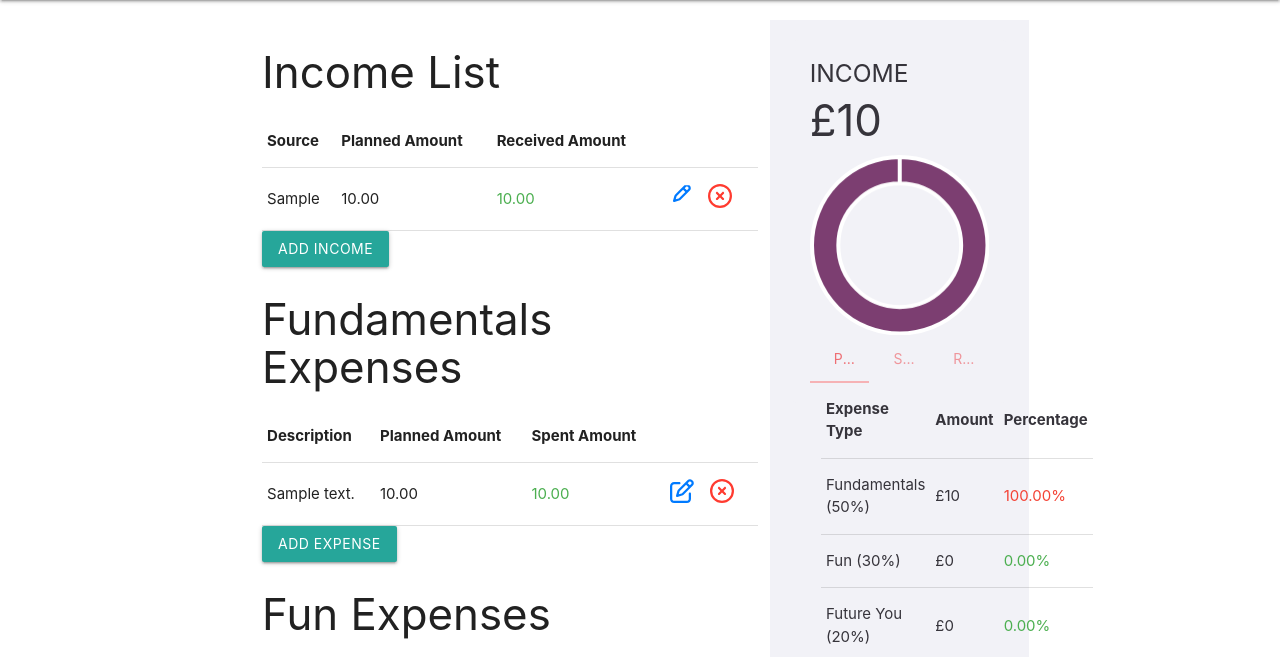
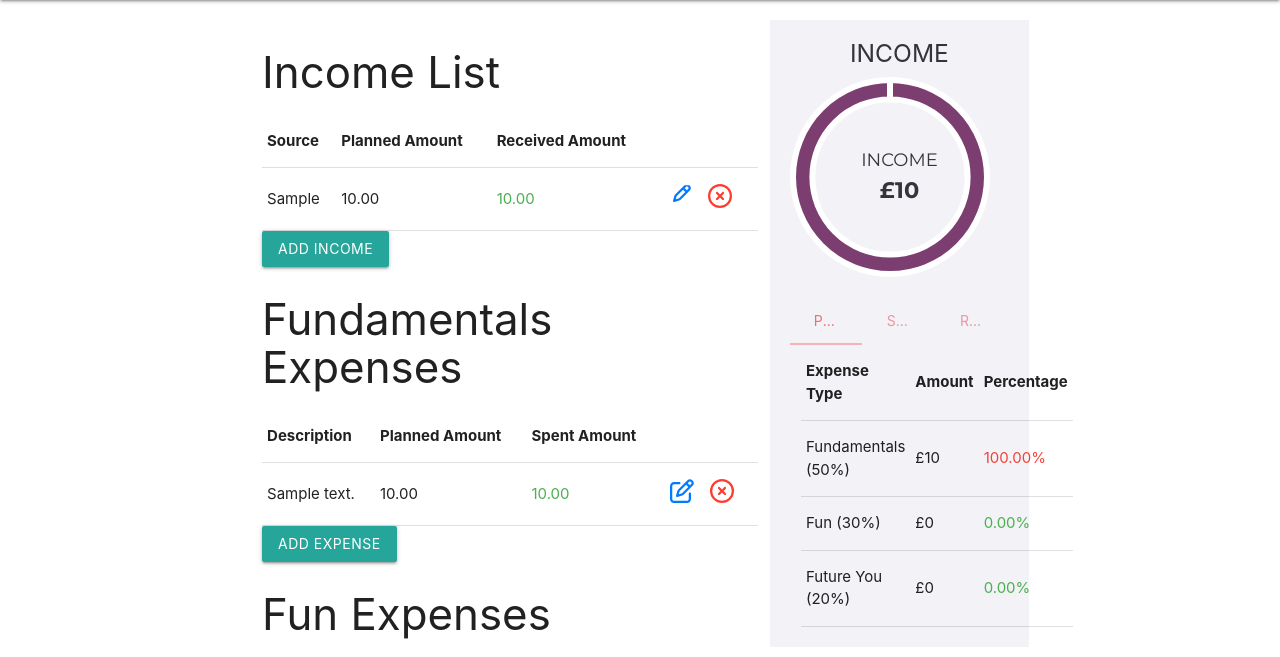
Before and after one commit to JPudsey-11/50-30-20BudgetManager, a Django app: page / in a window 1280 px wide. Shown: the part 64-721 px from the top of the page. Run offline with Django 4.2, Linux system fonts and the light colour scheme; a user stored in the database is signed in; tables that the repository leaves empty hold one stand-in row (values such as "Sample post").

Commit message:
Updating siderbar stroke width income text insidethe chart

```diff
--- a/static/css/style.css
+++ b/static/css/style.css
@@ -54,16 +54,13 @@ html {
     margin-right: 20px;
 }
 
-/* Right Section (Summary Sidebar) */
+/* Add or update these styles */
+
 .sidebar-section {
-    flex: 1;
-    background-color: #F2F2F7;
-    padding: 20px;
-    border-radius: 8px;
-    color: #36343B;
+    text-align: center;
 }
 
-.sidebar-section h3, .sidebar-section h4, .sidebar-section h5, .sidebar-section p {
+.sidebar-section h5, .sidebar-section h3 {
     margin: 0 0 10px;
     color: #36343B;
 }
--- a/templates/dashboard.html
+++ b/templates/dashboard.html
@@ -171,57 +171,21 @@
 <div class="col s4" style="background-color: #F2F2F7; padding: 20px;">
     <div class="sidebar-section">
         <h5 style="text-transform: uppercase; color: #36343B;">INCOME</h5>
-        <h3 style="color: #36343B;">£{{ total_income }}</h3>
 
-        <!-- Doughnut Chart -->
-        <canvas id="incomeDoughnutChart"></canvas>
-
-        <!-- Inline JavaScript for Doughnut Chart -->
-        <script>
-            document.addEventListener('DOMContentLoaded', function() {
-                const ctx = document.getElementById('incomeDoughnutChart').getContext('2d');
-                const incomeDoughnutChart = new Chart(ctx, {
-                    type: 'doughnut',
-                    data: {
-                        labels: ['Fundamentals', 'Fun', 'Future You', 'Remaining'],
-                        datasets: [{
-                            label: 'Income Distribution',
-                            data: [
-                                {{ planned_fundamentals_percentage }},
-                                {{ planned_fun_percentage }},
-                                {{ planned_future_you_percentage }},
-                                100 - ({{ planned_fundamentals_percentage }} + {{ planned_fun_percentage }} + {{ planned_future_you_percentage }})
-                            ],
-                            backgroundColor: ['#7C3E71', '#64BA9E', '#7C3E71', '#E5E5EA'],
-                            borderColor: '#FFFFFF',
-                            borderWidth: 4  // Thinner stroke width
-                        }]
-                    },
-                    options: {
-                        responsive: true,
-                        cutout: '70%', // Reduces the thickness of the doughnut ring
-                        plugins: {
-                            legend: {
-                                display: false, // Hide legend if necessary
-                            },
-                            tooltip: {
-                                callbacks: {
-                                    label: function(tooltipItem) {
-                                        return tooltipItem.label + ': ' + tooltipItem.raw + '%';
-                                    }
-                                }
-                            }
-                        }
-                    }
-                });
-            });
-        </script>
+        <!-- Doughnut Chart with Income Text -->
+        <div style="position: relative; width: 100%; height: 200px; margin-bottom: 20px;">
+            <canvas id="incomeDoughnutChart"></canvas>
+            <div style="position: absolute; top: 50%; left: 50%; transform: translate(-50%, -50%); text-align: center;">
+                <div style="font-family: 'Montserrat', sans-serif; color: #36343B; font-size: 1.2em;">INCOME</div>
+                <div style="font-family: 'Montserrat', sans-serif; color: #36343B; font-size: 1.5em; font-weight: bold;">£{{ total_income }}</div>
+            </div>
+        </div>
 
         <!-- Tabs Navigation -->
         <ul class="tabs" style="background-color: #F2F2F7;">
-            <li class="tab col s4"><a href="#planned-tab" class="active">Planned</a></li>
-            <li class="tab col s4"><a href="#spent-tab">Spent</a></li>
-            <li class="tab col s4"><a href="#remaining-tab">Remaining</a></li>
+            <li class="tab col s4"><a class="active" href="#planned-tab">PLANNED</a></li>
+            <li class="tab col s4"><a href="#spent-tab">SPENT</a></li>
+            <li class="tab col s4"><a href="#remaining-tab">REMAINING</a></li>
         </ul>
 
         <!-- Planned Tab Content -->
@@ -309,6 +273,81 @@
         </div>
     </div>
 </div>
+
+<script>
+    document.addEventListener('DOMContentLoaded', function() {
+        const ctx = document.getElementById('incomeDoughnutChart').getContext('2d');
+        const incomeDoughnutChart = new Chart(ctx, {
+            type: 'doughnut',
+            data: {
+                labels: ['Fundamentals', 'Fun', 'Future You', 'Remaining'],
+                datasets: [{
+                    label: 'Income Distribution',
+                    data: [
+                        {{ planned_fundamentals_percentage }},
+                        {{ planned_fun_percentage }},
+                        {{ planned_future_you_percentage }},
+                        100 - ({{ planned_fundamentals_percentage }} + {{ planned_fun_percentage }} + {{ planned_future_you_percentage }})
+                    ],
+                    backgroundColor: [
+                        '#7C3E71',   // Fundamentals color
+                        '#64BA9E',   // Fun color
+                        '#7C3E71',   // Future You color
+                        '#E5E5EA'    // Remaining color (grey)
+                    ],
+                    borderColor: ['#FFFFFF'],
+                    borderWidth: 6,  // Set the stroke width
+                    hoverOffset: 4
+                }]
+            },
+            options: {
+                cutout: '80%',  // This makes the center larger, mimicking a border-only style
+                responsive: true,
+                plugins: {
+                    legend: {
+                        display: false  // Hide the legend
+                    },
+                    tooltip: {
+                        callbacks: {
+                            label: function(tooltipItem) {
+                                return tooltipItem.label + ': ' + tooltipItem.raw + '%';
+                            }
+                        }
+                    },
+                    beforeDraw: function(chart) {
+                        var width = chart.width,
+                            height = chart.height,
+                            ctx = chart.ctx;
+
+                        ctx.restore();
+                        var fontSize = (height / 114).toFixed(2);
+                        ctx.font = fontSize + "em Montserrat";
+                        ctx.textBaseline = "middle";
+
+                        var text = "INCOME",
+                            textX = Math.round((width - ctx.measureText(text).width) / 2),
+                            textY = height / 2.2;
+
+                        ctx.fillText(text, textX, textY);
+
+                        ctx.font = (fontSize * 1.5) + "em Montserrat";  // Larger font for the amount
+                        var amountText = "£" + {{ total_income }},
+                            amountTextX = Math.round((width - ctx.measureText(amountText).width) / 2),
+                            amountTextY = height / 1.6;
+
+                        ctx.fillText(amountText, amountTextX, amountTextY);
+                        ctx.save();
+                    }
+                }
+            }
+        });
+
+        // Initialize the tabs
+        var elems = document.querySelectorAll('.tabs');
+        var instances = M.Tabs.init(elems);
+    });
+</script>
+
     <!-- Add Income Modal -->
     <div id="addIncomeModal" class="modal">
         <div class="modal-content">
```
Also changed, not shown: other parts of static/css/style.css (+25 -4 lines).
